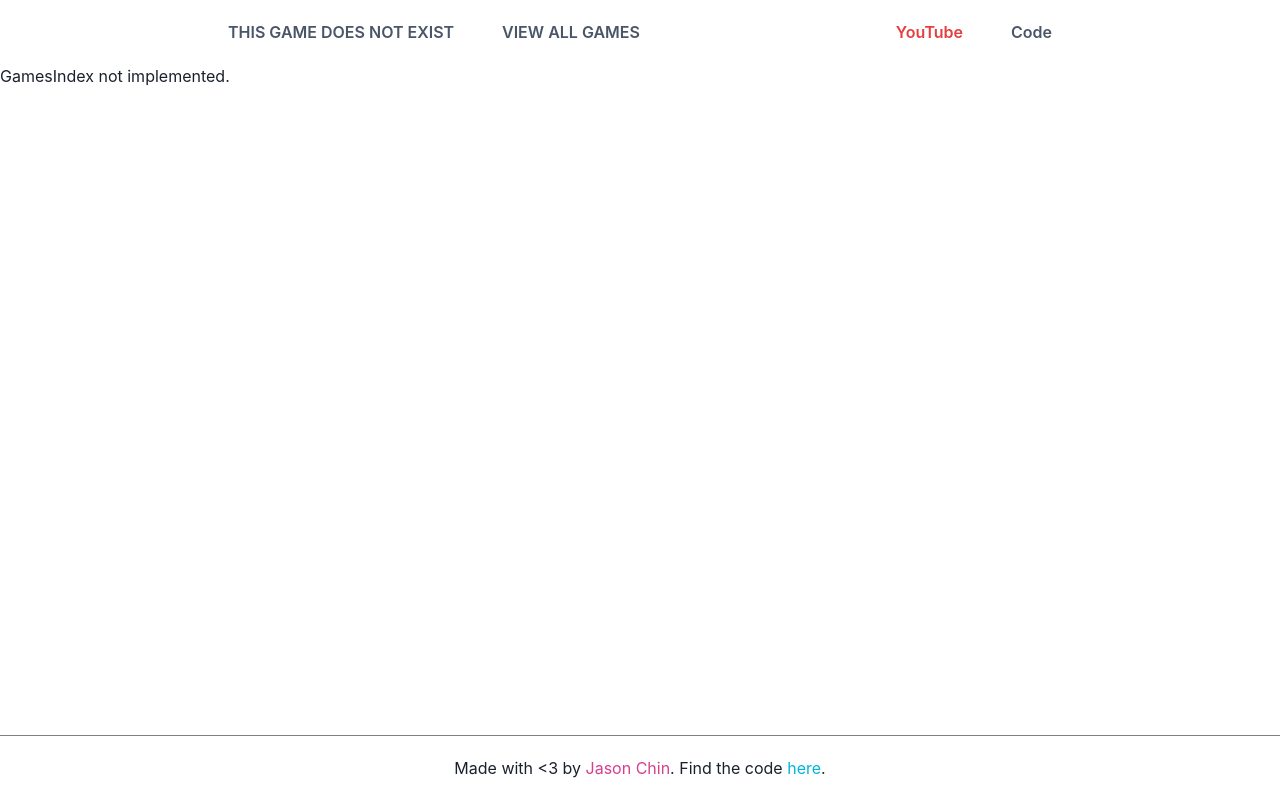
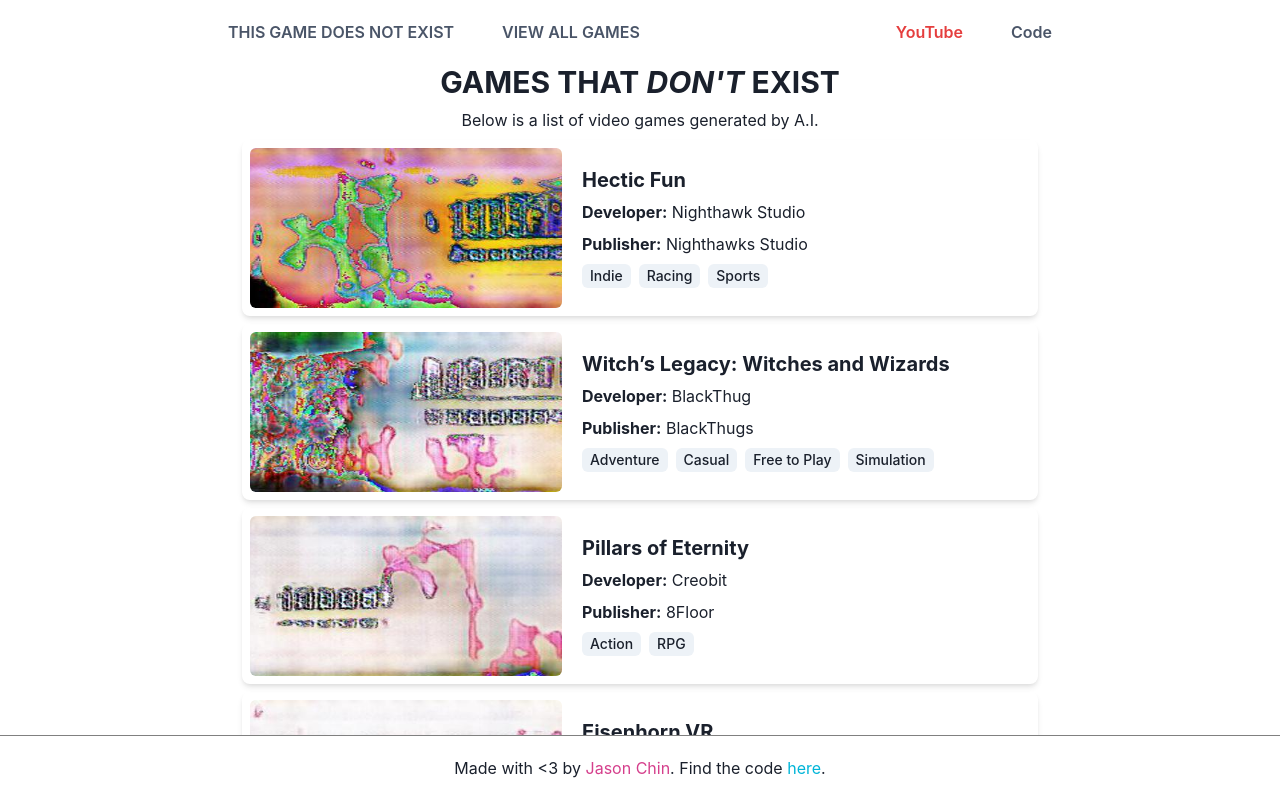
Before and after one commit to jrobchin/this-game-does-not-exist, a Next.js app in the folder app/: page /games in a window 1280 px wide. Shown: the top 798 px of the page. Built offline with nearby package versions, Linux system fonts and the light colour scheme.

Commit message:
complete index page

```diff
--- /dev/null
+++ b/app/components/games/game-card.tsx
@@ -0,0 +1,60 @@
+import React, { FC } from "react";
+import {
+  Box,
+  BoxProps,
+  Flex,
+  Heading,
+  Link,
+  Tag,
+  VStack,
+  Text,
+  Wrap,
+  WrapItem,
+} from "@chakra-ui/react";
+import { Game } from "../../types";
+import Image from "next/image";
+
+type Props = {
+  game: Game;
+} & BoxProps;
+
+const GameCard: FC<Props> = ({ game, ...props }) => (
+  <Box borderRadius="lg" shadow="md" overflow="hidden" p={2} {...props}>
+    <Flex direction={{ base: "column", md: "row" }}>
+      <Box
+        w={{ base: "100%", md: "40%" }}
+        minH={{ base: "150px", sm: "200px", md: "120px" }}
+        position="relative"
+        borderRadius="md"
+        overflow="hidden"
+      >
+        <Image
+          src={`/images/headers/${game.header_img}.jpg`}
+          layout="fill"
+          objectFit="cover"
+        />
+      </Box>
+
+      <VStack alignItems="left" w={{ base: "100%", md: "60%" }} p="20px">
+        <Heading fontSize="xl">
+          <Link href={`/games/${game._id}`}>{game.name}</Link>
+        </Heading>
+        <Text>
+          <b>Developer:</b> {game.developer}
+        </Text>
+        <Text>
+          <b>Publisher:</b> {game.publisher}
+        </Text>
+        <Wrap>
+          {game.genres.map((genre, index) => (
+            <WrapItem key={index}>
+              <Tag>{genre}</Tag>
+            </WrapItem>
+          ))}
+        </Wrap>
+      </VStack>
+    </Flex>
+  </Box>
+);
+
+export default GameCard;
--- /dev/null
+++ b/app/components/page-container.tsx
@@ -0,0 +1,10 @@
+import { Container, ContainerProps } from "@chakra-ui/layout";
+import { FC } from "react";
+
+const PageContainer: FC<ContainerProps> = ({ children, ...props }) => (
+  <Container maxW="4xl" px={{ base: "10px", md: "50px" }} {...props}>
+    {children}
+  </Container>
+);
+
+export default PageContainer;
--- a/app/pages/games/index.tsx
+++ b/app/pages/games/index.tsx
@@ -1,10 +1,37 @@
-import { Box, Text } from "@chakra-ui/layout";
-import { FC } from "react";
+import { Heading, Link, Text, VStack } from "@chakra-ui/react";
+import { GetStaticProps } from "next";
+import React, { FC } from "react";
+import GameCard from "../../components/games/game-card";
+import PageContainer from "../../components/page-container";
+import { Game } from "../../types";
+import { getAllGames } from "../../util/games";
 
-const GamesIndex: FC = () => (
-  <Box>
-    <Text>GamesIndex not implemented.</Text>
-  </Box>
+type Props = { games: Game[] };
+
+const GamesIndex: FC<Props> = ({ games }) => (
+  <PageContainer>
+    <VStack>
+      <Heading fontSize="3xl">
+        GAMES THAT <i>DON'T</i> EXIST
+      </Heading>
+      <Text>Below is a list of video games generated by A.I.</Text>
+      <VStack w="100%">
+        {games.map((game, idx) => (
+          <GameCard key={idx} game={game} w="100%" />
+        ))}
+      </VStack>
+    </VStack>
+  </PageContainer>
 );
 
 export default GamesIndex;
+
+export const getStaticProps: GetStaticProps = async () => {
+  const games = getAllGames();
+
+  return {
+    props: {
+      games,
+    },
+  };
+};
```
Also changed, not shown: app/pages/games/[id].tsx (+4 -3 lines).
